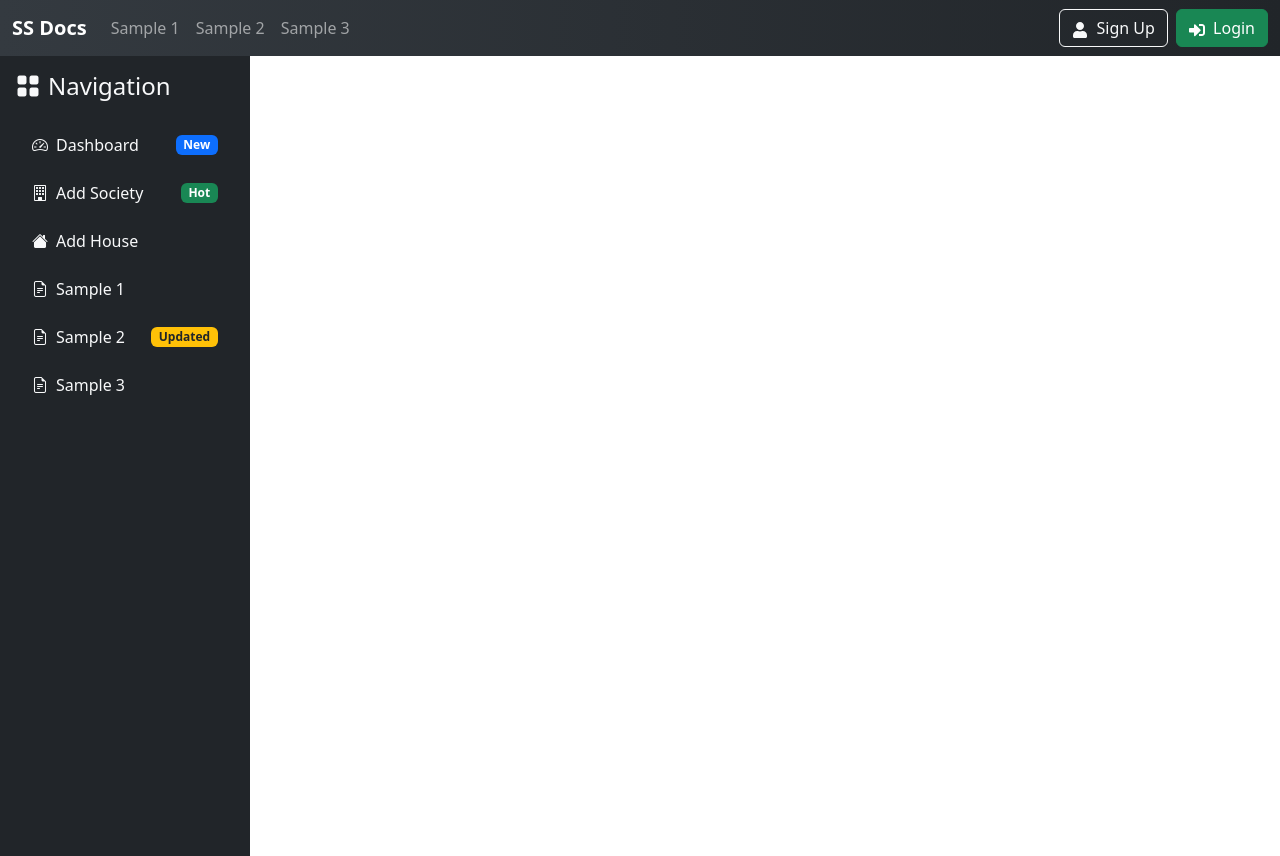
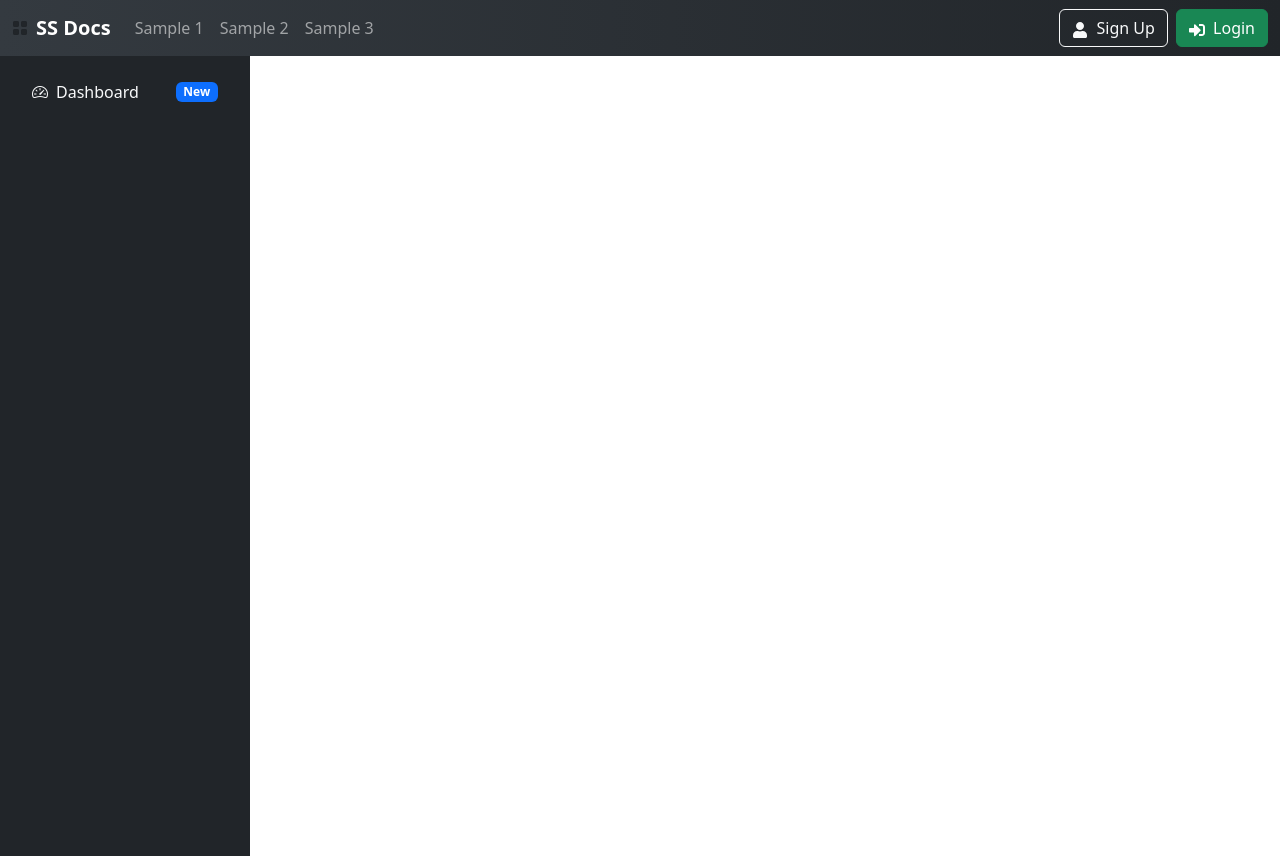
Before and after one commit to rajuramkeshmpp/16juneUiBatch, a React (Create React App) app: page / in a window 1280 px wide. Built offline with nearby package versions, Linux system fonts and the light colour scheme.

Commit message:
updated dashboard

```diff
--- a/src/App.js
+++ b/src/App.js
@@ -4,7 +4,6 @@ import Dashboard from './Dashboard';
 import Sample1 from './Sample1';
 import Sample2 from './Sample2';
 import Sample3 from './Sample3';
-import Footer from './Footer';
 
 function Sidebar() {
   const location = useLocation();
@@ -12,80 +11,24 @@ function Sidebar() {
   return (
     <div className="bg-dark text-light vh-100" style={{ width: "250px" }}>
       <div className="p-3">
-        <h4 className="mb-4">
-          <i className="bi bi-grid-fill me-2"></i>
-          Navigation
-        </h4>
+        {/* <h4 className="mb-4"><i className="bi bi-grid-fill me-2"></i>Navigation</h4> */}
         <ul className="nav nav-pills flex-column gap-2">
           <li className="nav-item">
-            <Link
-              to="/dashboard"
-              className={`nav-link d-flex align-items-center ${
-                location.pathname === "/dashboard" ? "active" : "text-light"
-              }`}
-            >
-              <i className="bi bi-speedometer2 me-2"></i>
-              Dashboard
-              <span className="badge bg-primary ms-auto">New</span>
+            <Link to="/dashboard" className={`nav-link d-flex align-items-center ${location.pathname === "/dashboard" ? "active" : "text-light"}`}>
+              <i className="bi bi-speedometer2 me-2"></i> Dashboard <span className="badge bg-primary ms-auto">New</span>
+            </Link>
+          </li>
+          {/* <li className="nav-item">
+            <Link to="/society" className={`nav-link d-flex align-items-center ${location.pathname === "/society" ? "active" : "text-light"}`}>
+              <i className="bi bi-building me-2"></i> Add Society <span className="badge bg-success ms-auto">Hot</span>
             </Link>
           </li>
           <li className="nav-item">
-            <Link
-              to="/society"
-              className={`nav-link d-flex align-items-center ${
-                location.pathname === "/society" ? "active" : "text-light"
-              }`}
-            >
-              <i className="bi bi-building me-2"></i>
-              Add Society
-              <span className="badge bg-success ms-auto">Hot</span>
+            <Link to="/house" className={`nav-link d-flex align-items-center ${location.pathname === "/house" ? "active" : "text-light"}`}>
+              <i className="bi bi-house-fill me-2"></i> Add House <span className="badge bg-warning text-dark ms-auto">Updated</span>
             </Link>
-          </li>
-          <li className="nav-item">
-            <Link
-              to="/house"
-              className={`nav-link d-flex align-items-center ${
-                location.pathname === "/house" ? "active" : "text-light"
-              }`}
-            >
-              <i className="bi bi-house-fill me-2"></i>
-              Add House
-            </Link>
-          </li>
-          <li className="nav-item">
-            <Link
-              to="/sample1"
-              className={`nav-link d-flex align-items-center ${
-                location.pathname === "/sample1" ? "active" : "text-light"
-              }`}
-            >
-              <i className="bi bi-file-earmark-text me-2"></i>
-              Sample 1
-            </Link>
-          </li>
-          <li className="nav-item">
-            <Link
-              to="/sample2"
-              className={`nav-link d-flex align-items-center ${
-                location.pathname === "/sample2" ? "active" : "text-light"
-              }`}
-            >
-              <i className="bi bi-file-earmark-text me-2"></i>
-              Sample 2
-              <span className="badge bg-warning text-dark ms-auto">Updated</span>
-            </Link>
-          </li>
-          <li className="nav-item">
-            <Link
-              to="/sample3"
-              className={`nav-link d-flex align-items-center ${
-                location.pathname === "/sample3" ? "active" : "text-light"
-              }`}
-            >
-              <i className="bi bi-file-earmark-text me-2"></i>
-              Sample 3
-            </Link>
-          </li>
+          </li> */}
+
         </ul>
       </div>
     </div>
--- a/src/Header.js
+++ b/src/Header.js
@@ -9,7 +9,7 @@ function Header() {
   return (
     <>
       <nav className="navbar navbar-expand-lg navbar-dark" style={{ background: 'linear-gradient(90deg, #343a40, #212529)' }}>
-        <div className="container-fluid">
+        <div className="container-fluid"><i className="bi bi-grid-fill me-2"></i>
           <Link className="navbar-brand fw-bold" to="/">SS Docs</Link>
           <button className="navbar-toggler" type="button" data-bs-toggle="collapse" data-bs-target="#navbarNav">
             <span className="navbar-toggler-icon"></span>
```
